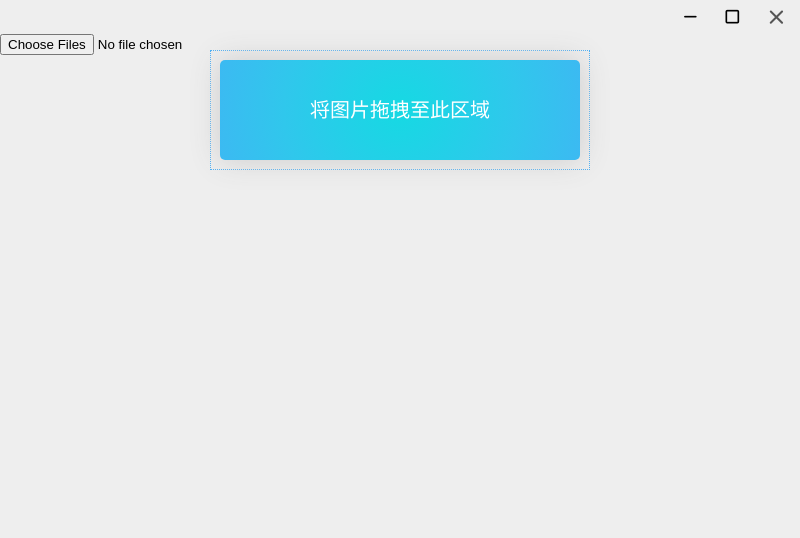
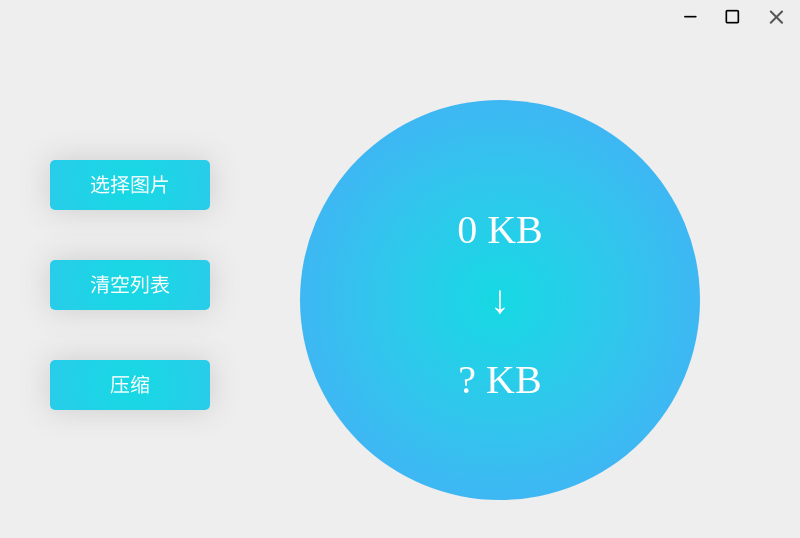
Before and after one commit to coff11/tiny, an Electron app: page index.html in a window 800 px wide. Drawn offline with Linux system fonts and the light colour scheme.

Commit message:
修改样式布局，初步实现单张图片压缩

```diff
--- a/assets/css/index.css
+++ b/assets/css/index.css
@@ -4,14 +4,13 @@
       height: 100%;
       box-sizing: border-box;
       overflow: hidden;
-      font-family: SimHei;
+      font-family: Microsoft YaHei;
       /* -webkit-app-region: drag; */
     }
     body {
       margin: 0;
       height: 100%;
       overflow: hidden;
-
       -webkit-app-region: no-drag;
       /* background-image: radial-gradient(circle 248px at center, #16d9e3 0%, #30c7ec 47%, #46aef7 100%); */
       background: #eee;
@@ -59,8 +58,18 @@
       /* color: #fff; */
     }
 
+    #file-input {
+      opacity: 0;
+      width: 160px;
+      height: 50px;
+      position: absolute;
+      top: 160px;
+      left: 50px;
+      z-index: 99;
+      cursor: pointer;
+    }
 
-    .select-wrapper {
+    /* .select-wrapper {
       width: 380px;
       height: 120px;
       position: absolute;
@@ -68,38 +77,75 @@
       left: 50%;
       transform: translate(-50%);
       border: 1px dotted #46aef7;
-    }
+    } */
     *::selection {
       background: transparent;
     }
     .select {
-      width: 360px;
-      height: 100px;
+      width: 160px;
+      height: 50px;
       font-size: 20px;
       color: #fff;
-      font-family: SimHei;
-      line-height: 100px;
+      font-family: Microsoft YaHei;
+      line-height: 50px;
       text-align: center;
       background-image: radial-gradient(circle 248px at center, #16d9e3 0%, #30c7ec 47%, #46aef7 100%);
       position: absolute;
-      top: 60px;
-      left: 50%;
-      transform: translate(-50%);
+      top: 160px;
+      left: 50px;
       box-shadow: 0 0 30px #ccc;
       border-radius: 5px;
       transition: all .3s;
-      /* cursor: pointer; */
+      cursor: pointer;
+      -webkit-app-region: no-drag;
+    }
+    .clear {
+      width: 160px;
+      height: 50px;
+      font-size: 20px;
+      color: #fff;
+      font-family: Microsoft YaHei;
+      line-height: 50px;
+      text-align: center;
+      background-image: radial-gradient(circle 248px at center, #16d9e3 0%, #30c7ec 47%, #46aef7 100%);
+      position: absolute;
+      top: 260px;
+      left: 50px;
+      box-shadow: 0 0 30px #ccc;
+      border-radius: 5px;
+      transition: all .3s;
+      cursor: pointer;
+      -webkit-app-region: no-drag;
+    }
+    .tiny {
+      width: 160px;
+      height: 50px;
+      font-size: 20px;
+      color: #fff;
+      font-family: Microsoft YaHei;
+      line-height: 50px;
+      text-align: center;
+      background-image: radial-gradient(circle 248px at center, #16d9e3 0%, #30c7ec 47%, #46aef7 100%);
+      position: absolute;
+      top: 360px;
+      left: 50px;
+      box-shadow: 0 0 30px #ccc;
+      border-radius: 5px;
+      transition: all .3s;
+      cursor: pointer;
       -webkit-app-region: no-drag;
     }
     .file-list {
       width: 400px;
-      height: 200px;
+      height: 400px;
       position: absolute;
-      top: 200px;
-      left: 50%;
-      transform: translate(-50%);
-
+      top: 100px;
+      left: 300px;
+      /* transform: translate(-50%); */
       overflow: scroll;
+      color: #fff;
+      border-radius: 200px;
+      background-image: radial-gradient(circle 248px at center, #16d9e3 0%, #30c7ec 47%, #46aef7 100%);
     }
     .file-list li {
       width: 100%;
@@ -107,3 +153,41 @@
     .file-list::-webkit-scrollbar {
         display: none;
     }
+
+    .total-size-start {
+      width: 300px;
+      height: 60px;
+      position: absolute;
+      top: 200px;
+      left: 350px;
+      z-index: 2;
+      color: #fff;
+      text-align: center;
+      font-size: 40px;
+      line-height: 60px;
+    }
+    .total-size-end {
+      width: 300px;
+      height: 60px;
+      position: absolute;
+      top: 350px;
+      left: 350px;
+      z-index: 2;
+      color: #fff;
+      text-align: center;
+      font-size: 40px;
+      line-height: 60px;
+    }
+    .arrow {
+      width: 300px;
+      height: 60px;
+      position: absolute;
+      top: 270px;
+      left: 350px;
+      z-index: 2;
+      color: #fff;
+      font-weight: bold;
+      text-align: center;
+      font-size: 40px;
+      line-height: 60px;
+    }
--- a/assets/js/index.js
+++ b/assets/js/index.js
@@ -5,7 +5,11 @@ const {
 const minBtn = document.querySelector('.min-btn')
 const maxBtn = document.querySelector('.max-btn')
 const shutBtn = document.querySelector('.shut-btn')
-const fileList = []
+
+const fileListEle = document.querySelector('.file-list')
+let imgList = []
+let totalSizeStart = 0
+const fileInputEle = document.getElementById('file-input')
 
 minBtn.addEventListener('click', () => {
   ipcRenderer.send('min')
@@ -17,17 +21,41 @@ shutBtn.addEventListener('click', () => {
   ipcRenderer.send('shut')
 })
 
-document.addEventListener('drop', function (e) {
-  e.preventDefault();
-  e.stopPropagation();
+fileInputEle.onchange = () => {
+  totalSizeStart = 0
+  imgList = []
+  console.log(12313123)
+  console.log(fileInputEle.files)
+  for(let i = 0; i < fileInputEle.files.length; i ++) {
+    totalSizeStart += parseInt(fileInputEle.files[i].size / 1024)
+    // fileListEle.innerHTML += '<li>' + fileInputEle.files[i].name + '</li>'
+    document.getElementById('num-start').innerText = totalSizeStart
+    console.log('1111', fileInputEle.files[i].path)
+    imgList.push({
+      path: fileInputEle.files[i].path,
+      name: fileInputEle.files[i].name,
+      size: fileInputEle.files[i].size,
+      dirname: fileInputEle.files[i].path.replace(fileInputEle.files[i].name, '')
+    })
+  }
+  ipcRenderer.send('imgList', imgList)
+}
 
-  const fileListEle = document.querySelector('.file-list')
-  for (let f of e.dataTransfer.files) {
-    fileListEle.innerHTML += '<li>' + f.path + '</li>'
-    fileList.push('<li>' + f.path + '</li>')
-    console.log('File(s) you dragged here: ', f.path)
-  }
-  console.log(fileList)
+document.getElementsByClassName('clear')[0].addEventListener('click', function (e) {
+  // e.preventDefault();
+  // e.stopPropagation();
+
+  // const fileListEle = document.querySelector('.file-list')
+  // for (let f of e.dataTransfer.files) {
+  //   fileListEle.innerHTML += '<li>' + f.path + '</li>'
+  //   fileList.push('<li>' + f.path + '</li>')
+  //   console.log('File(s) you dragged here: ', f.path)
+  // }
+  // fileInputEle.outerHTML = fileInputEle.outerHTML
+  document.getElementById('file-input').value = ''
+  totalSizeStart = 0
+  console.log(fileInputEle.files)
+  document.getElementById('num-start').innerText = totalSizeStart
   // fileListEle.innerHTML = fileList
 });
 document.addEventListener('dragover', function (e) {
--- a/index.html
+++ b/index.html
@@ -26,12 +26,23 @@
     </ul>
   </div>
 
-  <input type='file' multiple />
-  <div class="select-wrapper"></div>
-  <div class="select" id="holder">将图片拖拽至此区域</div>
-  <ul class="file-list">
-
-  </ul>
+  <input type='file' id="file-input" multiple accept="image/*" />
+  <div class="total-size-start">
+    <span id="num-start">0</span>
+    <span id="tail-start">KB</span>
+  </div>
+  <div class="arrow">
+    ↓
+  </div>
+  <div class="total-size-end">
+    <span id="num-end">?</span>
+    <span id="tail-end">KB</span>
+  </div>
+  <!-- <div class="select-wrapper"></div> -->
+  <div class="select" id="holder">选择图片</div>
+  <div class="clear">清空列表</div>
+  <div class="tiny">压缩</div>
+  <ul class="file-list"></ul>
   <script src="./assets/js/index.js"></script>
 </body>
 </html>
--- a/package.json
+++ b/package.json
@@ -11,5 +11,8 @@
   "license": "ISC",
   "devDependencies": {
     "electron": "^4.0.0"
+  },
+  "dependencies": {
+    "tinify": "^1.6.0-beta.2"
   }
 }
```
Also changed, not shown: main.js (+34 -0 lines), 1 other file.
